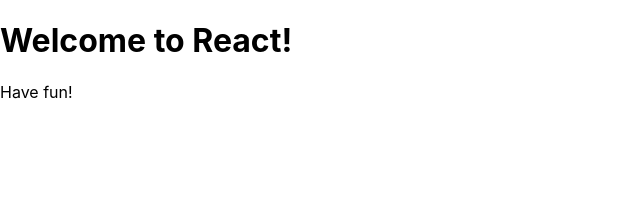
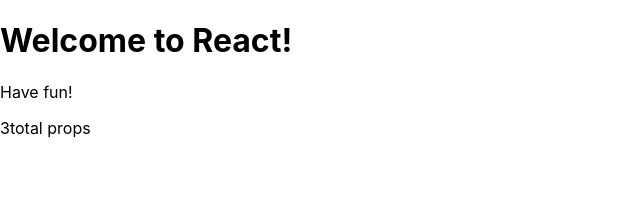
Before and after one commit to MahamJamil/hello-react, a React (Create React App) app: page / in a window 1280 px wide. Shown: the top 208 px of the page, without its empty margins (0-640 px from the left). Built offline with nearby package versions, Linux system fonts and the light colour scheme.

Commit message:
Added number prop in return and render

```diff
--- a/src/index.js
+++ b/src/index.js
@@ -9,12 +9,16 @@
         div >
         <
         h1 > Welcome to { props.library }! < /h1>  <
-        p > { props.message } < /p>< /
+        p > { props.message } < /p> <
+        p > { props.number }
+        total props < /p>< /
         div >
     );
 }
 
 ReactDOM.render( < Hello library = 'React'
-    message = 'Have fun!' / > ,
+    message = 'Have fun!'
+    number = { 3 }
+    / > ,
     document.getElementById('root')
 );
```
